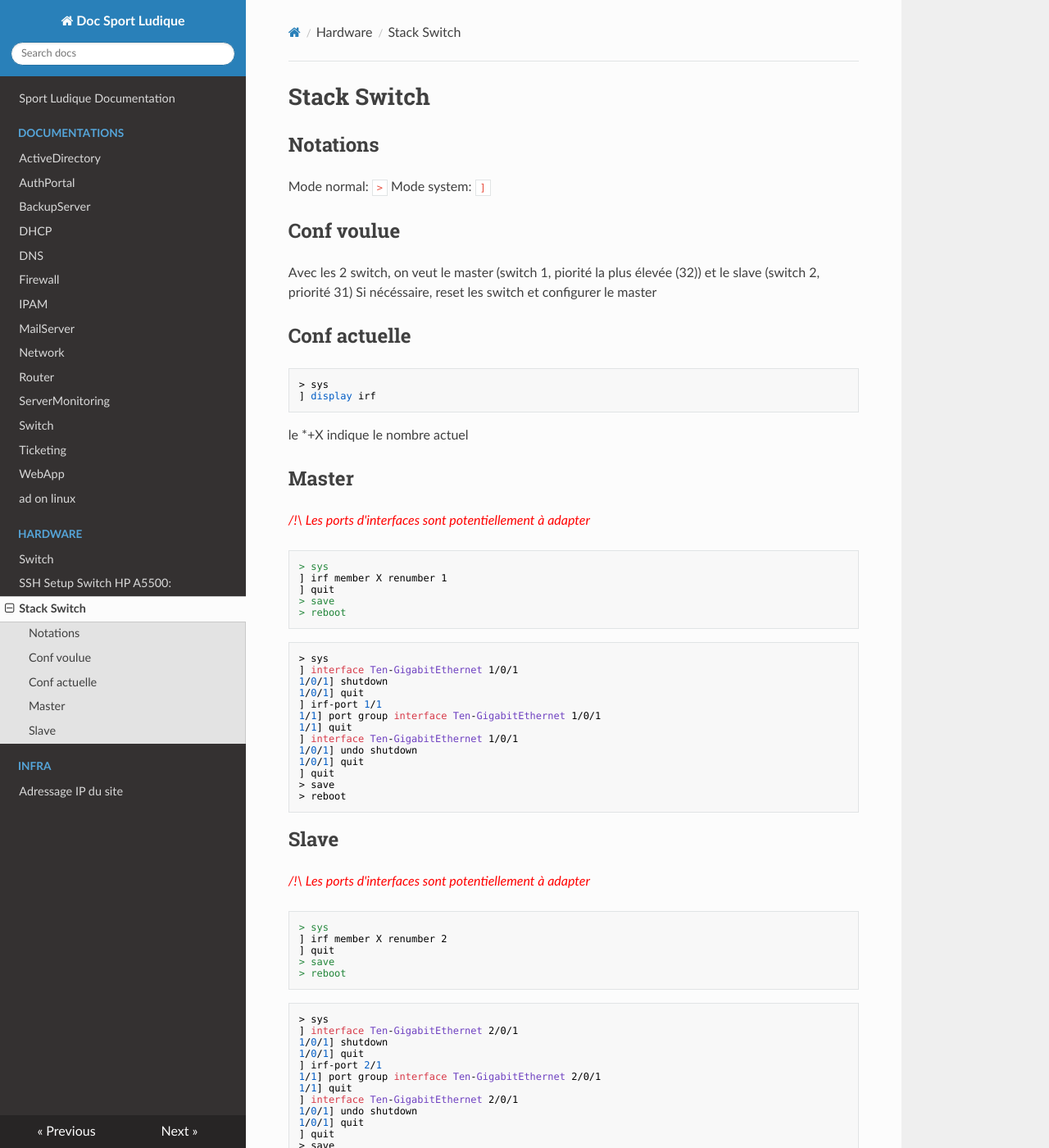
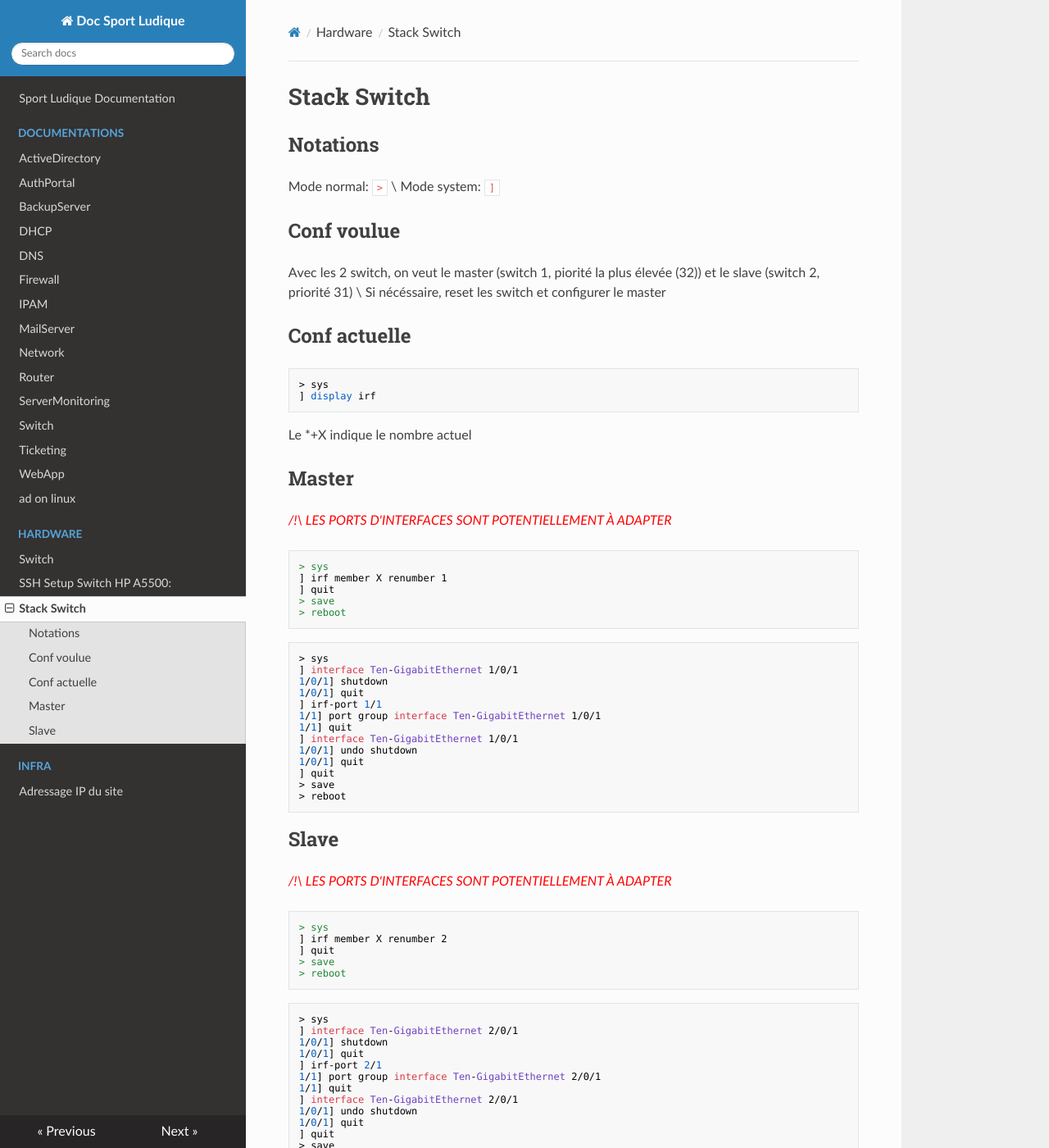
Before and after one commit to DSISportLudique/SportLudique2Doc, an MkDocs documentation site: the page built from docs/Hardware/SwitchStack.md, in a window 1280 px wide and 1400 px high. Shown: the whole window at 82% size. Built offline with MkDocs 1.6.1, drawn with Linux system fonts in a browser that asks for light colours; nearby versions of some CDN libraries.

Commit message:
changed formating error in stack doc

````diff
--- a/docs/Hardware/SwitchStack.md
+++ b/docs/Hardware/SwitchStack.md
@@ -2,12 +2,12 @@
 
 ## Notations
 Mode normal:
-`>`
+`>` \
 Mode system:
 `]`
 
 ## Conf voulue
-Avec les 2 switch, on veut le master (switch 1, piorité la plus élevée (32)) et le slave (switch 2, priorité 31)
+Avec les 2 switch, on veut le master (switch 1, piorité la plus élevée (32)) et le slave (switch 2, priorité 31) \
 Si nécéssaire, reset les switch et configurer le master
 
 ## Conf actuelle
@@ -15,10 +15,10 @@ Si nécéssaire, reset les switch et configurer le master
 > sys
 ] display irf
 ```
-le \*+X indique le nombre actuel
+Le \*+X indique le nombre actuel
 
 ## Master
-<span style="color:red"> */!\ Les ports d'interfaces sont potentiellement à adapter* </span>
+<span style="color:red"> */!\ LES PORTS D'INTERFACES SONT POTENTIELLEMENT À ADAPTER* </span>
 ```
 > sys
 ] irf member X renumber 1
@@ -44,7 +44,7 @@ le \*+X indique le nombre actuel
 ```
 
 ## Slave
-<span style="color:red"> */!\ Les ports d'interfaces sont potentiellement à adapter* </span>
+<span style="color:red"> */!\ LES PORTS D'INTERFACES SONT POTENTIELLEMENT À ADAPTER* </span>
 ```
 > sys
 ] irf member X renumber 2
````
